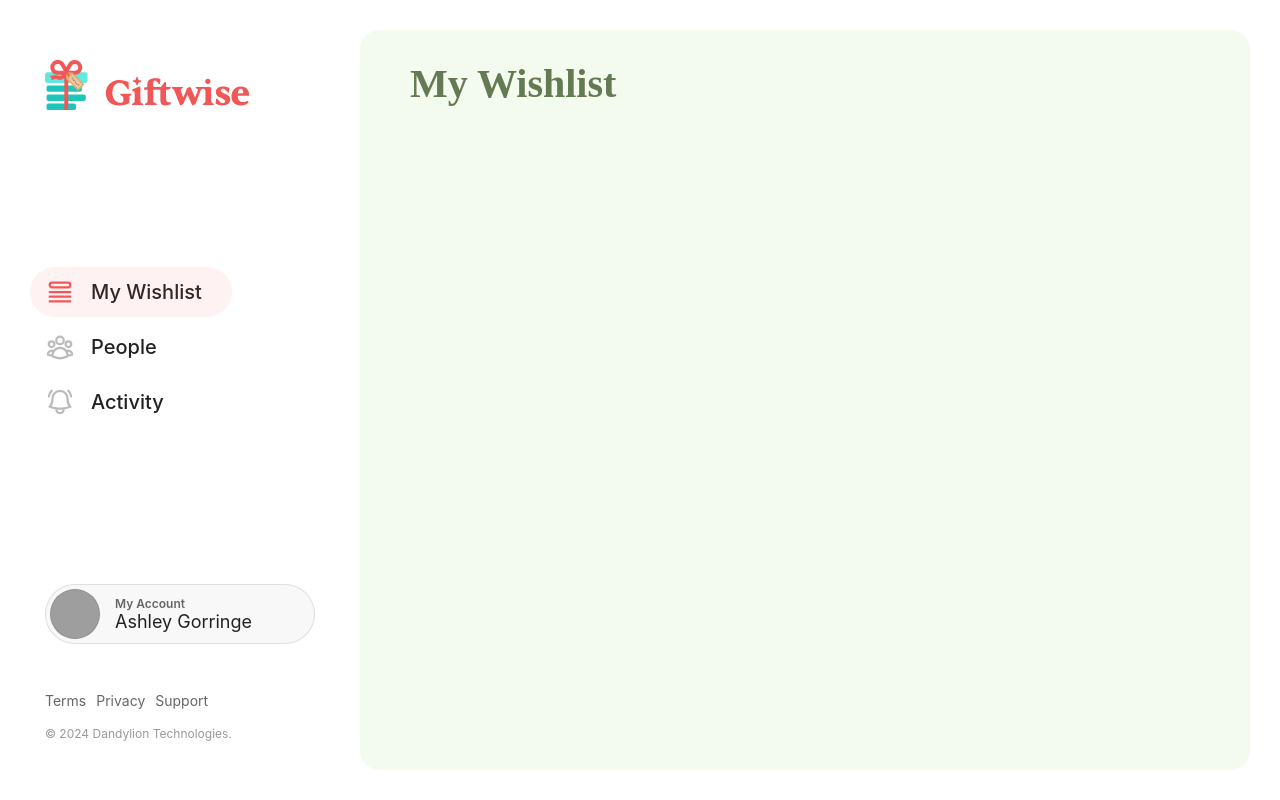
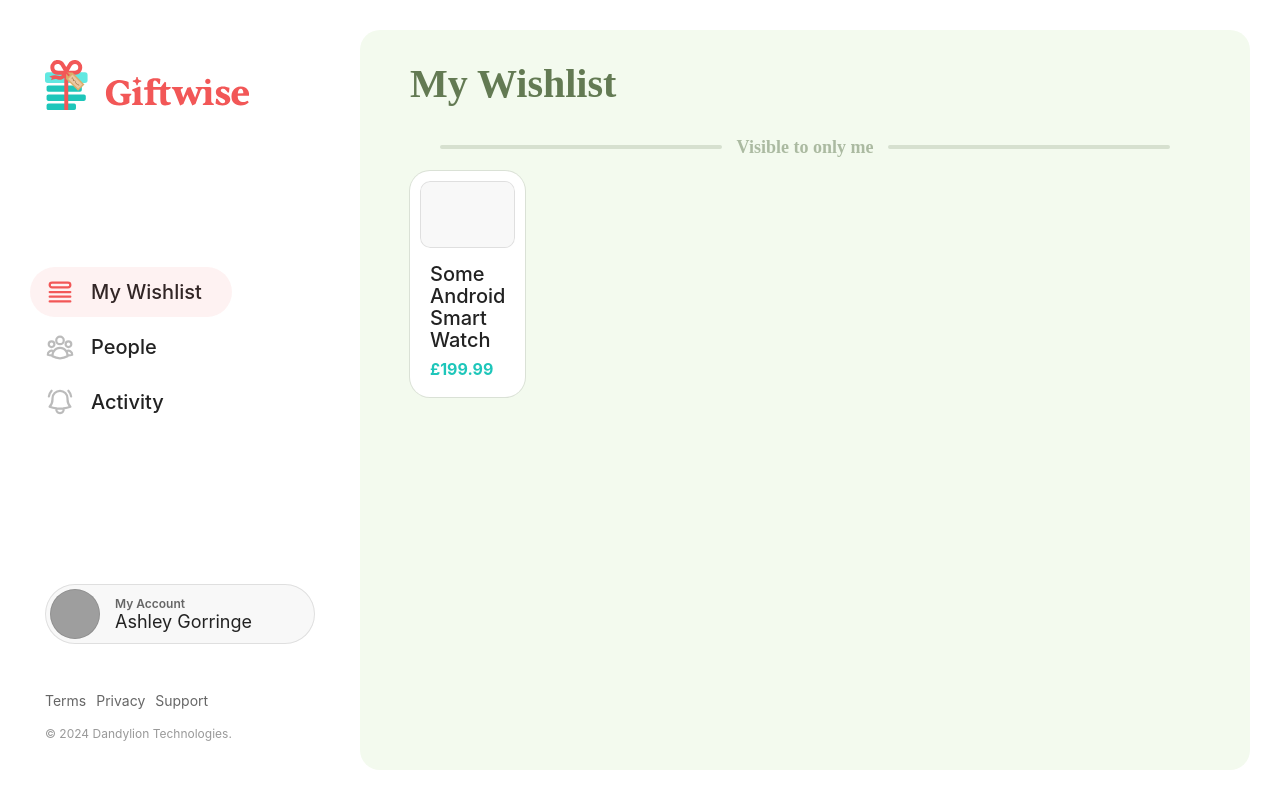
Before and after one commit to ashley-gorringe/giftwise-react, a React (Create React App) app: page / in a window 1280 px wide. Built offline with nearby package versions, Linux system fonts and the light colour scheme; grey boxes are pictures that could not be loaded; a web font is replaced by a local one.

Commit message:
Development

```diff
--- a/public/scss/base.scss
+++ b/public/scss/base.scss
@@ -11,6 +11,7 @@ body{
     font-family: 'Switzer', sans-serif;
     background-color: white;
     color: $color-dark;
+    overflow: hidden;
 }
 
 #root{
@@ -32,6 +33,13 @@ body{
         background-color: #F3FAEE;
         border-radius: 20px;
         padding: 30px 50px;
+        overflow-y: scroll;
+        overscroll-behavior: auto;
+        scrollbar-width: none; /* For Firefox */
+        -ms-overflow-style: none;
+        &::-webkit-scrollbar {
+            display: none; /* For Chrome, Safari, and Opera */
+        }
         h1{
             font-family: 'Sentient', serif;
             font-weight: 700;
@@ -78,6 +86,7 @@ body{
                 background-color: transparent;
                 padding-left: 15px;
                 padding-right: 30px;
+                transition: 0.15s ease;
                 svg{
                     display: block;
                     position: relative;
@@ -122,9 +131,10 @@ body{
                 }
             }
             &:active .inner{
+                transform: scale(0.95)!important;
                 &::after{
                     opacity: 0.14!important;
-                    transform: scale(0.95)!important;
+                    //transform: scale(0.95)!important;
                 }
             }
 
@@ -217,3 +227,105 @@ body{
         margin-top: 20px;
     }
 }
+
+.spacer-block{
+    display: block;
+    width: 100%;
+    height: 100px;
+    margin-bottom: 30px;
+    background-color: red;
+}
+
+.list-section{
+    display: block;
+    width: 100%;
+    height: auto;
+    position: relative;
+    margin-top: 30px;
+    .section-header{
+        display: grid;
+        position: relative;
+        grid-template-columns: 1fr auto 1fr;
+        gap: 15px;
+        align-items: center;
+        justify-content: center;
+        margin: 0;
+        padding: 0 30px;
+        margin-bottom: 15px;
+        span{
+            display: block;
+            position: relative;
+            width: 100%;
+            height: 4px;
+            background-color: #D6E0CF;
+            border-radius: 100px;
+        }
+        h3{
+            display: block;
+            position: relative;
+            font-size: 18px;
+            line-height: 1em;
+            font-weight: 700;
+            margin: 0;
+            padding: 0;
+            font-family: 'Sentient', serif;
+            font-weight: 700;
+            color: #ABBAA1;
+        }
+    }
+}
+
+.grid{
+    display: grid;
+    position: relative;
+    grid-template-columns: repeat(6,1fr);
+    gap: 30px;
+}
+.list-item{
+    display: block;
+    position: relative;
+    width: 100%;
+    height: auto;
+    background-color: white;
+    padding: 10px;
+    border-radius: 20px;
+    box-shadow: 0 0 0 1px rgba(0, 0, 0, 0.1);
+    color: inherit;
+    text-decoration: none;
+    .image{
+        display: block;
+        position: relative;
+        width: 100%;
+        padding-top: 70%;
+        background-color: #F8F8F8;
+        border-radius: 10px;
+        box-shadow: inset 0 0 0 1px rgba(0, 0, 0, 0.1);
+    }
+    .body{
+        display: block;
+        position: relative;
+        padding: 0 10px 10px 10px;
+        margin-top: 15px;
+        h4{
+            display: block;
+            position: relative;
+            font-size: 20px;
+            line-height: 1.1em;
+            font-weight: 500;
+            margin: 0;
+            padding: 0;
+            color: $color-dark;
+        }
+        .price{
+            display: block;
+            position: relative;
+            font-size: 16px;
+            line-height: 1em;
+            font-weight: 700;
+            margin: 0;
+            padding: 0;
+            color: #1EC6BA;
+            margin-top: 10px;
+        }
+    }
+}
--- a/src/App.js
+++ b/src/App.js
@@ -4,6 +4,18 @@ import LogoFull from './logo-full.svg';
 
 import { HomeIcon, QueueListIcon, UserGroupIcon, BellAlertIcon } from '@heroicons/react/24/outline';
 import { useLocation } from 'react-router-dom';
+
+
+document.addEventListener('wheel', function(event) {
+	var mainBody = document.getElementById('main');
+	var toScroll = mainBody.scrollTop + event.deltaY;
+
+	// Scroll the main body element
+	mainBody.scrollTop = toScroll;
+
+	// Prevent the default scroll behavior to avoid scrolling the entire page
+	event.preventDefault();
+}, { passive: false });
 
 function SidebarNav() {
 	const location = useLocation();
@@ -46,9 +58,29 @@ function App() {
 					<span className="footer-copyright">© 2024 Dandylion Technologies.</span>
 				</div>
 			</div>
-			<main>
+			<main id='main'>
 				<Routes>
-					<Route path="/" element={<h1>My Wishlist</h1>} />
+					<Route path="/" element={
+					<>
+					<h1>My Wishlist</h1>
+					<div className='list-section'>
+						<div className='section-header'>
+							<span></span>
+							<h3>Visible to only me</h3>
+							<span></span>
+						</div>
+						<div className='grid'>
+							<a href="#" className='list-item'>
+								<div className='image' style={{ backgroundImage: 'url()' }}></div>
+								<div className='body'>
+									<h4>Some Android Smart Watch</h4>
+									<span className='price'>£199.99</span>
+								</div>
+							</a>
+						</div>
+					</div>
+					</>
+					} />
 					<Route path="/people" element={<h1>People</h1>} />
 					<Route path="/activity" element={<h1>Activity</h1>} />
 					<Route path="/account" element={<h1>Account</h1>} />
```
Also changed, not shown: public/css/base.min.css, 1 other file (tests, documents, lock files or other folders).
